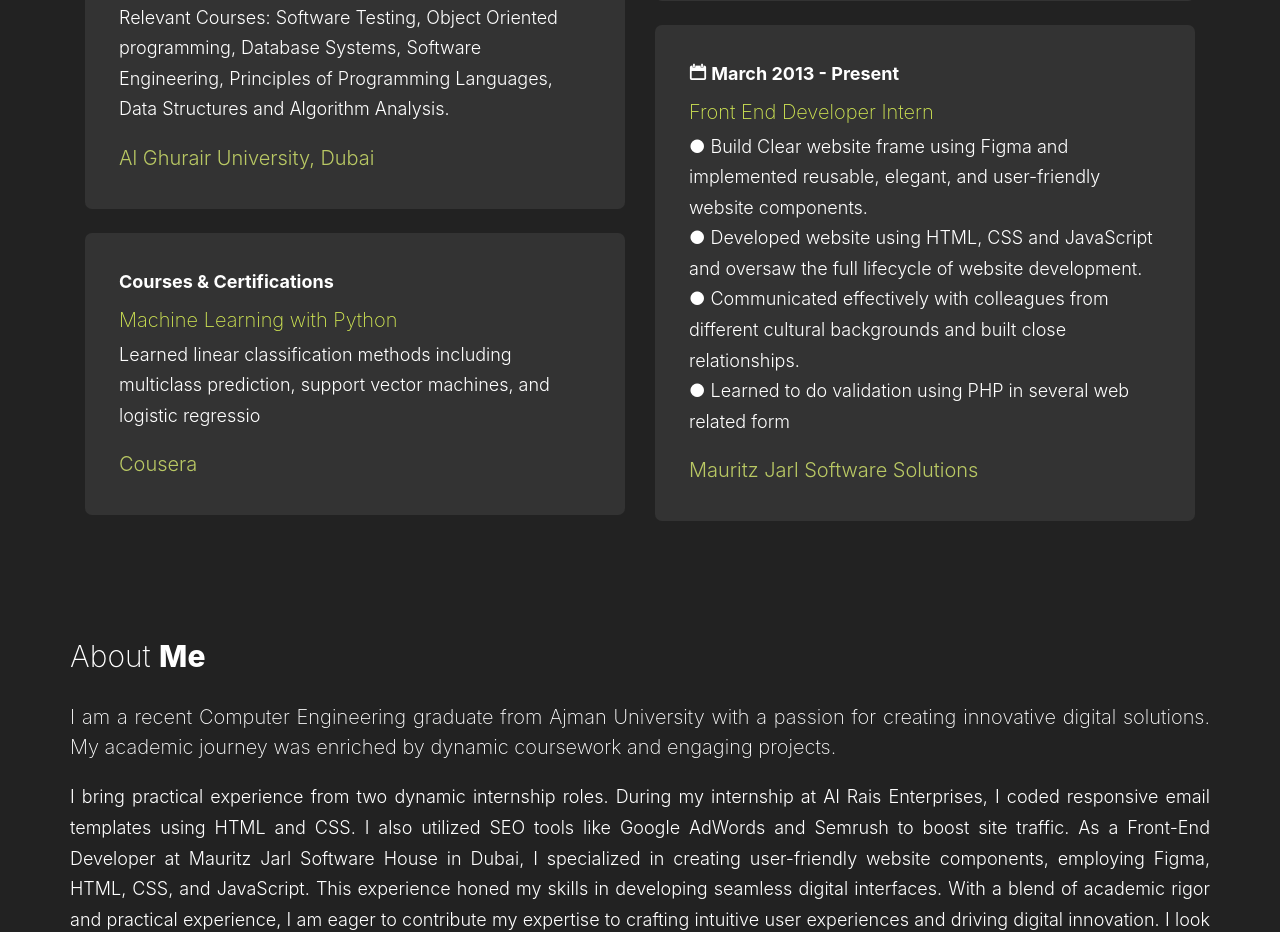
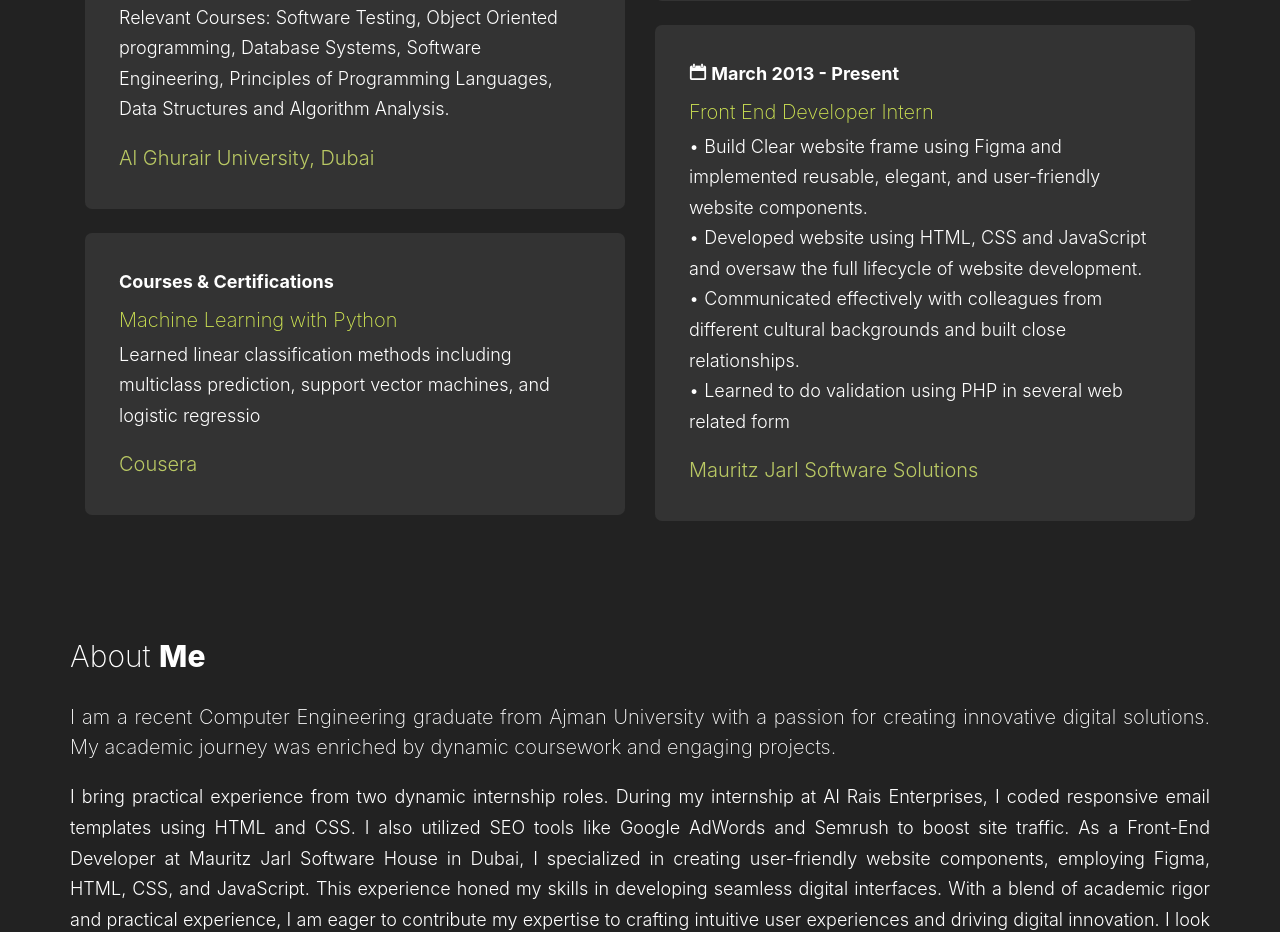
Before and after one commit to ruksanarasheed/portfolio, a plain HTML site: page index.html in a window 1280 px wide. Shown: the part 2131-3063 px from the top of the page. Drawn offline with nearby package versions, Linux system fonts and the light colour scheme; files whose address does not match are found by name.

Commit message:
Update index.html

```diff
--- a/index.html
+++ b/index.html
@@ -167,10 +167,10 @@
 					<div class="resume-item mb-4">
 						<span class="date"><span class="icon-calendar"></span> March 2013 - Present</span>
 						<h3>Front End Developer Intern</h3>
-						<p>● Build Clear website frame using Figma and implemented reusable, elegant, and user-friendly website components. <br>
-						   ● Developed website using HTML, CSS and JavaScript and oversaw the full lifecycle of website development. <br>
-						   ● Communicated effectively with colleagues from different cultural backgrounds and built close relationships.<br>
-						   ● Learned to do validation using PHP in several web related form</p>
+						<p>• Build Clear website frame using Figma and implemented reusable, elegant, and user-friendly website components. <br>
+							• Developed website using HTML, CSS and JavaScript and oversaw the full lifecycle of website development. <br>
+							• Communicated effectively with colleagues from different cultural backgrounds and built close relationships.<br>
+							• Learned to do validation using PHP in several web related form</p>
 						<span class="school">Mauritz Jarl Software Solutions</span>
 					</div>
 
```
